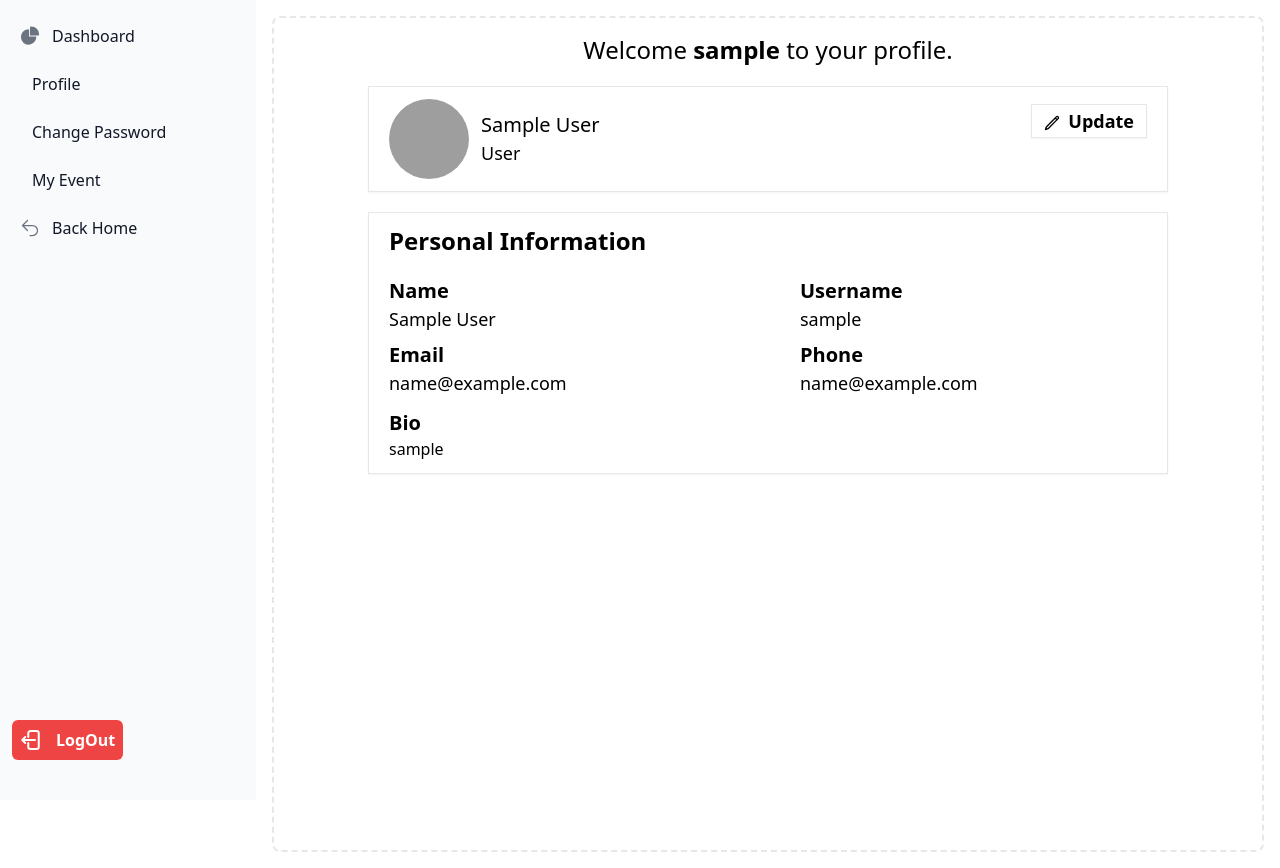
After one commit to rjmahfuztech/event-management, a Django app: page /users/profile/ in a window 1280 px wide. The commit adds this page. Run offline with Django 5.2, Linux system fonts and the light colour scheme; the visitor is signed in with stand-in values (Sample User, id 1); some libraries are stand-ins or nearby versions; grey boxes are pictures that could not be loaded.

Commit message:
edit profile, change password, reset password functionality added

```diff
--- a/events/forms.py
+++ b/events/forms.py
@@ -2,7 +2,7 @@ from django import forms
 from events.models import Event,Category
 
 class StyleMixin():
-    form_style_classes = 'border border-gray-500 p-2 rounded-md w-full'
+    form_style_classes = 'border border-gray-500 p-2 rounded-md w-full mb-2'
 
     def formFieldStyle(self):
         for field_key, field in self.fields.items():
@@ -18,13 +18,13 @@ class StyleMixin():
                 })
             elif isinstance(field.widget, forms.PasswordInput):
                 field.widget.attrs.update({
-                    'class': self.form_style_classes,
+                    'class': f'{self.form_style_classes} mb-2 mt-1',
                     'placeholder': f'Enter password'
                 })
             elif isinstance(field.widget, forms.Textarea):
                 field.widget.attrs.update({
                     'class': f'{self.form_style_classes} resize-none',
-                    'placeholder': f'Enter {field.label.lower()}',
+                    'placeholder': f'Enter {field.label.lower()} mb-2',
                     'row': 3
                 })
             elif isinstance(field.widget, forms.SelectDateWidget):
--- a/events/templates/dashboard/manage_dashboard.html
+++ b/events/templates/dashboard/manage_dashboard.html
@@ -28,6 +28,16 @@
                         <path d="M12.5 0c-.157 0-.311.01-.565.027A1 1 0 0 0 11 1.02V10h8.975a1 1 0 0 0 1-.935c.013-.188.028-.374.028-.565A8.51 8.51 0 0 0 12.5 0Z"/>
                     </svg>
                     <span class="ms-3">Dashboard</span>
+                </a>
+            </li>
+            <li>
+                <a href="{% url "profile" %}" class="flex items-center p-2 text-gray-900 rounded-lg dark:text-white hover:bg-gray-100 dark:hover:bg-gray-700 group">
+                    <span class="flex-1 ms-3 whitespace-nowrap">Profile</span>
+                </a>
+            </li>
+            <li>
+                <a href="{% url "change-password" %}" class="flex items-center p-2 text-gray-900 rounded-lg dark:text-white hover:bg-gray-100 dark:hover:bg-gray-700 group">
+                    <span class="flex-1 ms-3 whitespace-nowrap">Change Password</span>
                 </a>
             </li>
             {% if user.is_authenticated and user.groups.first.name == 'Admin' %}
@@ -99,6 +109,7 @@
     <div class="p-4 sm:ml-64">
         <div class="p-4 border-2 border-gray-200 border-dashed rounded-lg dark:border-gray-700">
             {% block dashboard %}{% endblock dashboard %}
+            {% block profile %}{% endblock profile %}
             {% block category %}{% endblock category %}
             {% block event %}{% endblock event %}
             {% block participant %}{% endblock participant %}
--- a/events/templates/event_details.html
+++ b/events/templates/event_details.html
@@ -71,7 +71,7 @@
         </div>
         {% comment %} Participants  {% endcomment %}
         <div class="bg-slate-200 p-2 mt-3 divide-y divide-blue-200">
-            <h3 class="text-lg md:text-xl font-bold text-center border-b-4 border-indigo-500">Participant in: {{details.participant.count}}</h3>
+            <h3 class="text-lg md:text-xl font-bold text-center">Participant in: {{details.participant.count}}</h3>
             {% for participant in details.participant.all %}
                 <div class="flex gap-2 items-center pt-2 mt-2 md:mt-3">
                     <div class="w-10 h-10 rounded-full bg-orange-400 flex justify-center items-center text-white">
@@ -79,7 +79,7 @@
                             <path stroke-linecap="round" stroke-linejoin="round" d="M17.982 18.725A7.488 7.488 0 0 0 12 15.75a7.488 7.488 0 0 0-5.982 2.975m11.963 0a9 9 0 1 0-11.963 0m11.963 0A8.966 8.966 0 0 1 12 21a8.966 8.966 0 0 1-5.982-2.275M15 9.75a3 3 0 1 1-6 0 3 3 0 0 1 6 0Z" />
                         </svg>
                     </div>
-                    <h3 class="text-lg md:text-xl font-bold">
+                    <h3 class="text-sm md:text-lg font-bold">
                         {% if participant.first_name %}
                             {{participant.first_name}} {{participant.last_name}}
                         {% else %}
--- a/events/templates/home.html
+++ b/events/templates/home.html
@@ -9,7 +9,7 @@
     <script src="https://cdn.tailwindcss.com"></script>
     <script src="https://cdn.jsdelivr.net/npm/flowbite@2.5.2/dist/flowbite.min.js"></script>
   </head>
-  <body class="bg-slate-100">
+  <body class="">
     <nav class="bg-white dark:bg-gray-900 fixed w-full z-20 top-0 start-0 border-b mb-10 border-gray-200 dark:border-gray-600">
       <div class="max-w-screen-xl flex flex-wrap items-center justify-between mx-auto p-4">
         <a href="{% url 'event-info' %}" class="flex items-center space-x-3 rtl:space-x-reverse">
@@ -56,6 +56,7 @@
     <main class="max-w-[1400px] px-3 mx-auto">
       {% block event %}{% endblock event %}
       {% block details %}{% endblock details %}
+      {% block form %}{% endblock form %}
     </main>
   </body>
 </html>
--- /dev/null
+++ b/users/templates/accounts/profile.html
@@ -0,0 +1,51 @@
+{% extends "dashboard/manage_dashboard.html" %}
+{% block profile %}
+<div class="max-w-[800px] mx-auto h-screen">
+    <h1 class="text-xl sm:text-2xl text-center mb-3">Welcome <b>{{username}}</b> to your profile.</h1>
+    <div>
+        {% if messages %}
+              {% for message in messages %}
+                <p class="px-2 py-3 text-white font-semibold text-center {% if message.tags == 'success' %}bg-green-400{% elif message.tags == 'error' %} bg-yellow-500{% endif %}">
+                  {{message}}
+                </p>
+              {% endfor %}
+          {% endif %}
+    </div>
+    <div class="mt-5 grid grid-cols sm:grid-cols-2 border px-5 py-3 shadow-sm">
+        <div class="flex items-center gap-3">
+            <img class="w-20 h-20 rounded-full object-cover" src="https://static.vecteezy.com/system/resources/thumbnails/009/292/244/small/default-avatar-icon-of-social-media-user-vector.jpg" alt="Profile Picture">
+            <div>
+                <h3 class="text-xl">{{name}}</h3>
+                <h3 class="text-lg">{{designation}}</h3>
+            </div>
+        </div>
+        <div class="text-right mt-2">
+            <a href="{% url "update-profile" %}" class="text-lg font-semibold border shadow-sm px-3 py-1 sm:w-40">
+                <svg xmlns="http://www.w3.org/2000/svg" fill="none" viewBox="0 0 24 24" stroke-width="2" stroke="currentColor" class="size-4 inline mr-1">
+                    <path stroke-linecap="round" stroke-linejoin="round" d="m16.862 4.487 1.687-1.688a1.875 1.875 0 1 1 2.652 2.652L6.832 19.82a4.5 4.5 0 0 1-1.897 1.13l-2.685.8.8-2.685a4.5 4.5 0 0 1 1.13-1.897L16.863 4.487Zm0 0L19.5 7.125" />
+                </svg>
+                 Update
+        </a>
+        </div>
+    </div>
+    <div class="mt-5 border px-5 py-3 shadow-sm">
+        <h1 class="text-xl sm:text-2xl font-bold mb-3">Personal Information</h1>
+        <div class="grid grid-cols sm:grid-cols-2 gap-4 md:gap-16">
+            <div>
+                <h3 class="text-xl font-semibold mt-2">Name</h3>
+                <h4 class="text-lg">{{name}}</h4>
+                <h3 class="text-xl font-semibold mt-2">Email</h3>
+                <h4 class="text-lg">{{email}}</h4>
+            </div>
+            <div>
+                <h3 class="text-xl font-semibold mt-2">Username</h3>
+                <h4 class="text-lg">{{username}}</h4>
+                <h3 class="text-xl font-semibold mt-2">Phone</h3>
+                <h4 class="text-lg">{{email}}</h4>
+            </div>
+        </div>
+        <h3 class="text-xl font-semibold mt-3">Bio</h3>
+        <p class="">{{username}}</p>
+    </div>
+</div>
+{% endblock profile %}
--- a/users/urls.py
+++ b/users/urls.py
@@ -1,5 +1,5 @@
 from django.urls import path
-from users.views import sign_up,activate_user_account,assign_role,no_permission, CustomLoginView, CustomGroupListView, CustomCreateGroupView,CustomGroupDeleteView
+from users.views import sign_up,activate_user_account,assign_role,no_permission, CustomLoginView, CustomGroupListView, CustomCreateGroupView,CustomGroupDeleteView,UserProfileView,UpdateProfileView,CustomPasswordChangeView,CustomPasswordResetView, CustomPasswordResetConfirmView
 from django.contrib.auth.views import LogoutView
 from django.contrib.auth.decorators import login_required
 
@@ -19,5 +19,10 @@ urlpatterns = [
     path('admin/group-list/', CustomGroupListView.as_view(), name='group-list'),
     # path('admin/delete-group/<int:id>/', delete_group, name='delete-group'),
     path('admin/delete-group/<int:id>/', CustomGroupDeleteView.as_view(), name='delete-group'),
-    path('admin/assign-role/<int:id>/', assign_role, name='assign-role')
+    path('admin/assign-role/<int:id>/', assign_role, name='assign-role'),
+    path('profile/', UserProfileView.as_view(), name='profile'),
+    path('update-profile/', UpdateProfileView.as_view(), name='update-profile'),
+    path('change-password/', CustomPasswordChangeView.as_view(), name='change-password'),
+    path('reset-password/', CustomPasswordResetView.as_view(), name='reset-password'),
+    path('reset-password/confirm/<uidb64>/<token>/', CustomPasswordResetConfirmView.as_view(), name='password_reset_confirm')
 ]
--- a/users/views.py
+++ b/users/views.py
@@ -1,13 +1,11 @@
 from django.shortcuts import render, redirect
-from django.contrib.auth.forms import UserCreationForm
 from django.contrib.auth.models import User, Group
-from users.forms import RegistrationForm, LoginForm, CreateGroupForm, AssignRoleForm
-from django.contrib.auth import  login, logout
+from users.forms import RegistrationForm, LoginForm, CreateGroupForm, AssignRoleForm, UpdateProfileForm, ChangePasswordForm, ResetPasswordForm, ResetPasswordConfirmForm
 from django.contrib.auth.tokens import default_token_generator
 from django.contrib import messages
 from django.contrib.auth.decorators import login_required, user_passes_test
-from django.contrib.auth.views import LoginView
-from django.views.generic import ListView, CreateView, DeleteView
+from django.contrib.auth.views import LoginView, PasswordChangeView, PasswordResetView, PasswordResetConfirmView
+from django.views.generic import ListView, CreateView, DeleteView, TemplateView, UpdateView
 from django.utils.decorators import method_decorator
 from django.urls import reverse_lazy
 
@@ -31,28 +29,11 @@ def sign_up(request):
 
     return render(request, "authentication/register.html", {'form': form})
 
-# def sign_in(request):
-#     form = LoginForm()
-#     if request.method == 'POST':
-#         form = LoginForm(data=request.POST)
-#         if form.is_valid():
-#             user = form.get_user()
-#             login(request, user)
-#             return redirect('dashboard')
-
-#     return render(request, "authentication/login.html", {'form':form})
-
 # Class Base View for Login
 class CustomLoginView(LoginView):
     form_class = LoginForm
     template_name = 'authentication/login.html'
 
-
-# @login_required
-# def sign_out(request):
-#     if request.method == 'POST':
-#         logout(request)
-#         return redirect('event-info')
 
 def activate_user_account(request, user_id, token):
     user = User.objects.get(id=user_id)
@@ -61,19 +42,6 @@ def activate_user_account(request, user_id, token):
         user.is_active = True
         user.save()
         return redirect('sign-in')
-
-
-# @login_required
-# @user_passes_test(is_admin, login_url='no-permission')
-# def create_group(request):
-#     form = CreateGroupForm()
-#     if request.method == 'POST':
-#         form = CreateGroupForm(request.POST)
-#         if form.is_valid():
-#             group = form.save()
-#             messages.success(request, f"A new group `{group.name}` has been created successful!")
-
-#     return render(request, 'admin/create_group.html', {'form': form})
 
 
 # Class base view for Create group
@@ -90,13 +58,6 @@ class CustomCreateGroupView(CreateView):
         messages.success(self.request, f"A new group `{group.name}` has been created successful!")
         return super().form_valid(form)
 
-
-# @login_required
-# @user_passes_test(is_admin, login_url='no-permission')
-# def group_list(request):
-#     groups = Group.objects.prefetch_related('permissions').all()
-#     return render(request, 'admin/group_list.html', {'groups': groups})
-
 # Class base view for group list
 group_list_decorators = [login_required, user_passes_test(is_admin, login_url='no-permission')]
 @method_decorator(group_list_decorators, name='dispatch')
@@ -108,19 +69,6 @@ class CustomGroupListView(ListView):
     def get_queryset(self):
         queryset = Group.objects.prefetch_related('permissions').all()
         return queryset
-
-
-# @login_required
-# @user_passes_test(is_admin, login_url='no-permission')
-# def delete_group(request, id):
-#     group = Group.objects.get(id=id)
-#     if request.method == 'POST':
-#         group.delete()
-#         messages.success(request, f"Group `{group.name}` has been deleted successful!")
-#         return redirect('group-list')
-#     else:
-#         messages.error(request, 'Opps! Something Went Wrong! Group Delete Failed!')
-#         return redirect('group-list')
 
 # Class base view for delete group
 group_delete_decorators = [login_required, user_passes_test(is_admin, login_url='no-permission')]
@@ -156,3 +104,70 @@ def assign_role(request, id):
 # No permission View
 def no_permission(request):
     return render(request, 'no_permission.html')
+
+# User Profile
+@method_decorator(login_required, name='dispatch')
+class UserProfileView(TemplateView):
+    template_name = 'accounts/profile.html'
+
+    def get_context_data(self, **kwargs):
+        user = self.request.user
+        context = super().get_context_data(**kwargs)
+        context['name'] = user.get_full_name()
+        context['username'] = user.username
+        context['email'] = user.email
+        context['designation'] = user.groups.first().name # query duplicate
+        context['last_login'] = user.last_login
+        context['member_since'] = user.date_joined
+
+        return context
+
+@method_decorator(login_required, name='dispatch')
+class UpdateProfileView(UpdateView):
+    model = User
+    context_object_name = 'form'
+    template_name = 'accounts/update_profile.html'
+    form_class = UpdateProfileForm
+
+    def get_object(self):
+        return self.request.user
+
+    def form_valid(self, form):
+        form.save()
+        messages.success(self.request, "Your profile successfully updated.")
+        return redirect('profile')
+
+@method_decorator(login_required, name='dispatch')
+class CustomPasswordChangeView(PasswordChangeView):
+    template_name = 'accounts/change_password.html'
+    form_class = ChangePasswordForm
+    success_url = reverse_lazy('profile')
+
+    def form_valid(self, form):
+        messages.success(self.request, "Your password has been successfully changed.")
+        return super().form_valid(form)
+
+class CustomPasswordResetView(PasswordResetView):
+    template_name = 'authentication/reset_password.html'
+    form_class = ResetPasswordForm
+    success_url = reverse_lazy('sign-in')
+    html_email_template_name = 'authentication/reset_email.html'
+
+    def get_context_data(self, **kwargs):
+        context = super().get_context_data(**kwargs)
+        context['protocol'] = 'https' if self.request.is_secure() else 'http'
+        context['domain'] = self.request.get_host()
+        return context
+
+    def form_valid(self, form):
+        messages.success(self.request, "A reset mail has been sent. Please check your E-mail.")
+        return super().form_valid(form)
+
+class CustomPasswordResetConfirmView(PasswordResetConfirmView):
+    template_name = 'authentication/reset_password.html'
+    form_class = ResetPasswordConfirmForm
+    success_url = reverse_lazy('sign-in')
+
+    def form_valid(self, form):
+        messages.success(self.request, "Your password has been successfully reset.")
+        return super().form_valid(form)
```
Also changed, not shown: users/forms.py (+15 -1 lines), users/templates/accounts/change_password.html (added, +11 -0 lines), users/templates/accounts/update_profile.html (added, +11 -0 lines), users/templates/authentication/login.html (+9 -15 lines), users/templates/authentication/register.html (+6 -14 lines), users/templates/authentication/reset_email.html (added, +72 -0 lines), users/templates/authentication/reset_password.html (added, +11 -0 lines).
